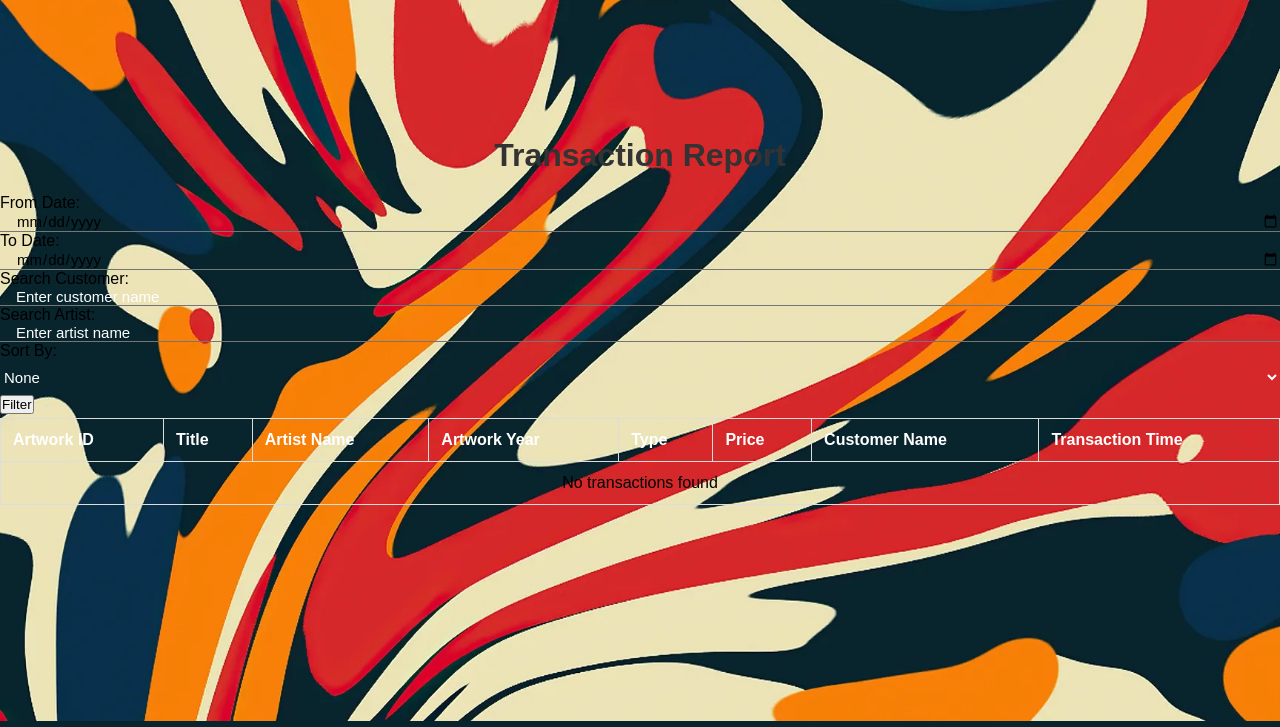
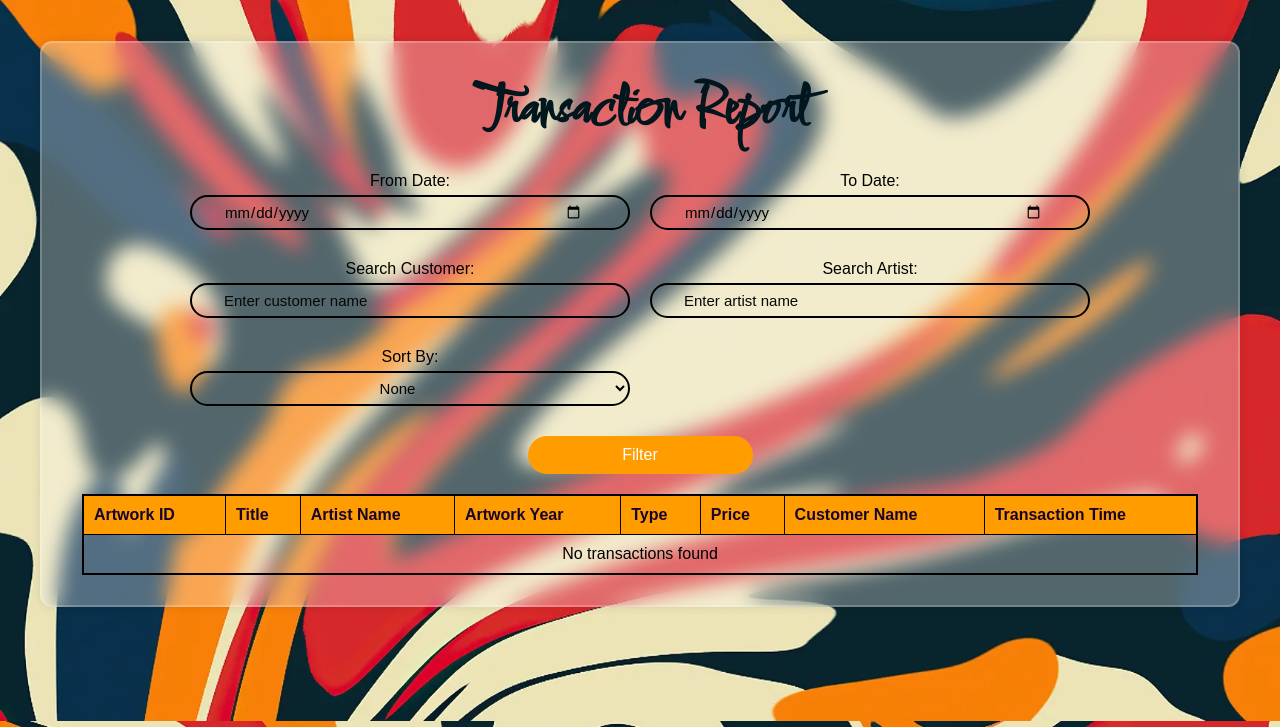
Before and after one commit to InvinQueste/Gallery-Database-Software, a PHP site: page /report.php in a window 1280 px wide. Shown: the part 79-806 px from the top of the page. Run offline with PHP 8.4, Linux system fonts and the light colour scheme; a user stored in the database is signed in; data comes from the database, SQL or seed files in the repository; data that the repository does not hold is empty; some web fonts are replaced.

Commit message:
Add styles to report page

```diff
--- a/report.php
+++ b/report.php
@@ -80,19 +80,27 @@ $result = $conn->query($sql);
     <link rel="stylesheet" href="styles.css">
 </head>
 <body>
-    <h1>Transaction Report</h1>
+    <div class="report-container">
+    <h1 class="home-title">Transaction Report</h1>
     <form method="GET">
+    <div class="form-container">
+        <div class="form-group">
         <label>From Date:</label>
         <input type="date" name="from_date" value="<?php echo $from_date; ?>">
+        </div>
+        <div class="form-group">
         <label>To Date:</label>
         <input type="date" name="to_date" value="<?php echo $to_date; ?>">
-
+        </div>
+        <div class="form-group">
         <label>Search Customer:</label>
         <input type="text" name="search_customer" value="<?php echo $search_customer; ?>" placeholder="Enter customer name">
-
+        </div>
+        <div class="form-group">
         <label>Search Artist:</label>
         <input type="text" name="search_artist" value="<?php echo $search_artist; ?>" placeholder="Enter artist name">
-
+        </div>
+        <div class="form-group">
         <label>Sort By:</label>
         <select name="sort_by">
             <option value="" <?php if ($sort_by == '') echo 'selected'; ?>>None</option>
@@ -104,10 +112,13 @@ $result = $conn->query($sql);
             <option value="type_asc" <?php if ($sort_by == 'type_asc') echo 'selected'; ?>>Artwork Type: A-Z</option>
             <option value="artist_asc" <?php if ($sort_by == 'artist_asc') echo 'selected'; ?>>Artist Name: A-Z</option>
         </select>
-
-        <button type="submit">Filter</button>
+        </div>
+        <div class="submit-group">
+        <button type="submit" class="report-btn">Filter</button>
+        </div>
+    </div>
     </form>
-    <table border="1">
+    <table class="cart-table">
         <thead>
             <tr>
                 <th>Artwork ID</th>
@@ -139,5 +150,6 @@ $result = $conn->query($sql);
             <?php endif; ?>
         </tbody>
     </table>
+    </div>
 </body>
 </html>
--- a/styles.css
+++ b/styles.css
@@ -521,10 +521,11 @@ h1 {
 .cart-container {
     max-width: 800px;
     margin: 120px auto;
-    background: rgba(255, 255, 255, 0.7);
+    background: rgba(255, 255, 255, 0.3);
     padding: 20px;
     box-shadow: 0 0 10px rgba(0, 0, 0, 0.1);
     border-radius: 8px;
+    backdrop-filter: blur(10px);
 }
 
 .cart-empty-message {
@@ -580,6 +581,112 @@ h1 {
 
 .cart-button:hover {
     opacity: 0.8;
+}
+
+.report-btn {
+    background-color: #ff9d00; /* Green background color */
+    color: white; /* White text color */
+    border: none;
+    padding: 10px 20px;
+    font-size: 16px;
+    border-radius: 40px; /* Round edges */
+    cursor: pointer;
+    text-align: center;
+    width: 25%;
+}
+
+/* Hover effect for submit button */
+.report-btn:hover {
+    background-color: rgb(234, 83, 7); /* Darker green when hovered */
+}
+
+.report-container {
+  width: 1200px;
+  background: rgba(255, 255, 255, 0.3);
+  margin: 120px auto;
+  border: 2px solid rgba(255, 255, 255, .2);
+  /* color: white; */
+  box-shadow: 0 0 10px rgba(0, 0, 0, 0.1);
+  border-radius: 12px;
+  padding: 30px 40px;
+  backdrop-filter: blur(10px);
+  /* overflow-y: auto; */
+}
+
+.form-container {
+    display: grid;
+    grid-template-columns: 1fr 1fr; /* Two columns */
+    grid-gap: 20px; /* Space between items */
+    max-width: 900px; /* Optional: adjust width of the container */
+    margin: 0 auto; /* Center the container */
+    & input[name="sort_by"] {
+      grid-column: span 2;
+      align-self: center;
+    }
+}
+
+/* Ensure labels align properly */
+.form-container label {
+    font-size: 16px;
+    color: black;
+    display: inline-block;
+    margin-right: 10px;
+    text-align: center; /* Centers text inside the label */
+    width: 100%; /* Make the label take up full width */
+    margin-bottom: 5px; /* Optional: space between label and select */
+    display: flex;
+    justify-content: center; /* Centers the label text */
+    align-items: center; /* Vertically centers text */
+}
+
+/* Scoped style for the select dropdowns inside .form-container */
+.form-container select,
+.form-container input[type="date"],
+.form-container input[type="text"] {
+    width: 100%; /* Makes select span the full width of its container */
+    height: 35px;
+    background: transparent;
+    border: 2px solid black;
+    border-radius: 40px;
+    font-size: 15px;
+    color: black;
+    padding: 5px 45px 5px 32px;
+    display: inline-block;
+    vertical-align: middle;
+    line-height: 25px;
+    margin-bottom: 10px;
+    &::placeholder {
+      color: #070707;
+    }
+    &:focus {
+      outline: none;
+      background-color: rgba(255, 255, 255, 0.5);
+    }
+}
+
+/* Option styles scoped within .form-container */
+.form-container option {
+    background: transparent;
+    border: none;
+    font-size: 15px;
+    color: rgb(4, 0, 0);
+    padding: 5px 0;
+    text-align: center;
+}
+
+/* Flexbox styling for form group inside .form-container */
+.form-container .form-group {
+    display: flex;
+    flex-direction: column; /* Stack label and input/select vertically */
+    align-items: flex-start; /* Align label and input/select to the left */
+    justify-content: flex-start;
+}
+
+/* Styling for the submit button container */
+.form-container .submit-group {
+    display: flex;
+    justify-content: center; /* Centers the button horizontally */
+    grid-column: span 2; /* Make the submit button span both columns if needed */
 }
 
 .navbar {
```
